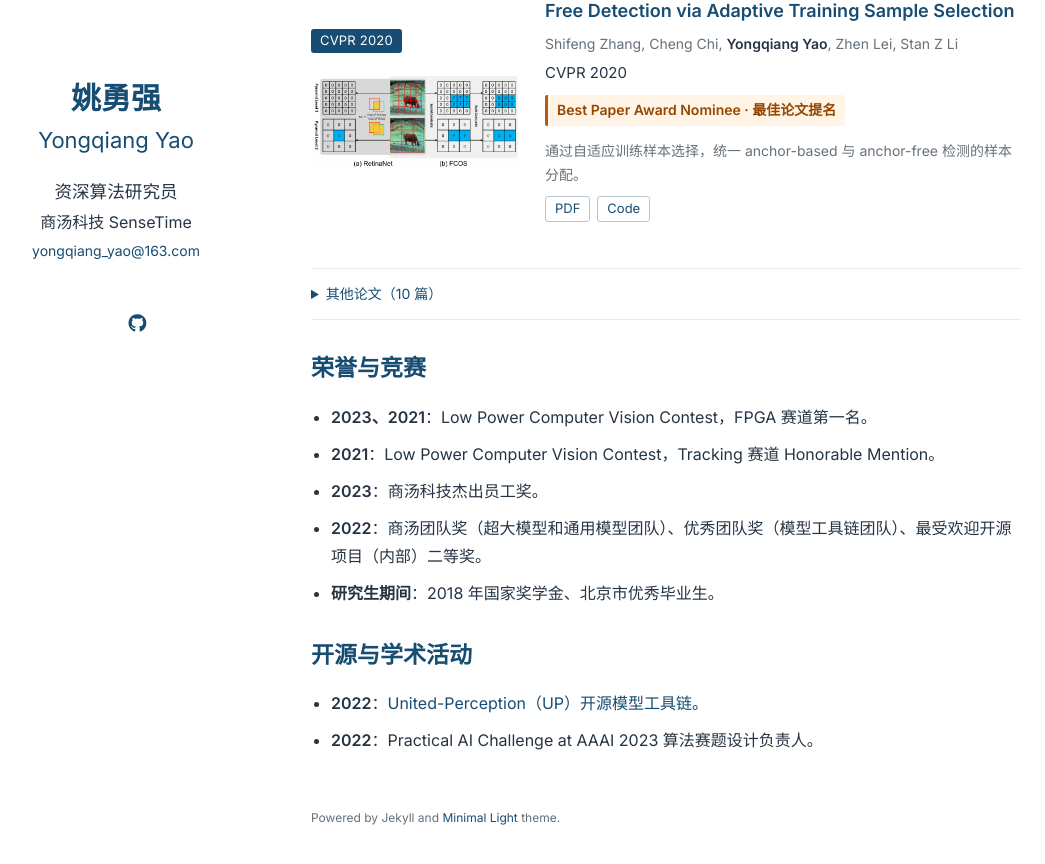
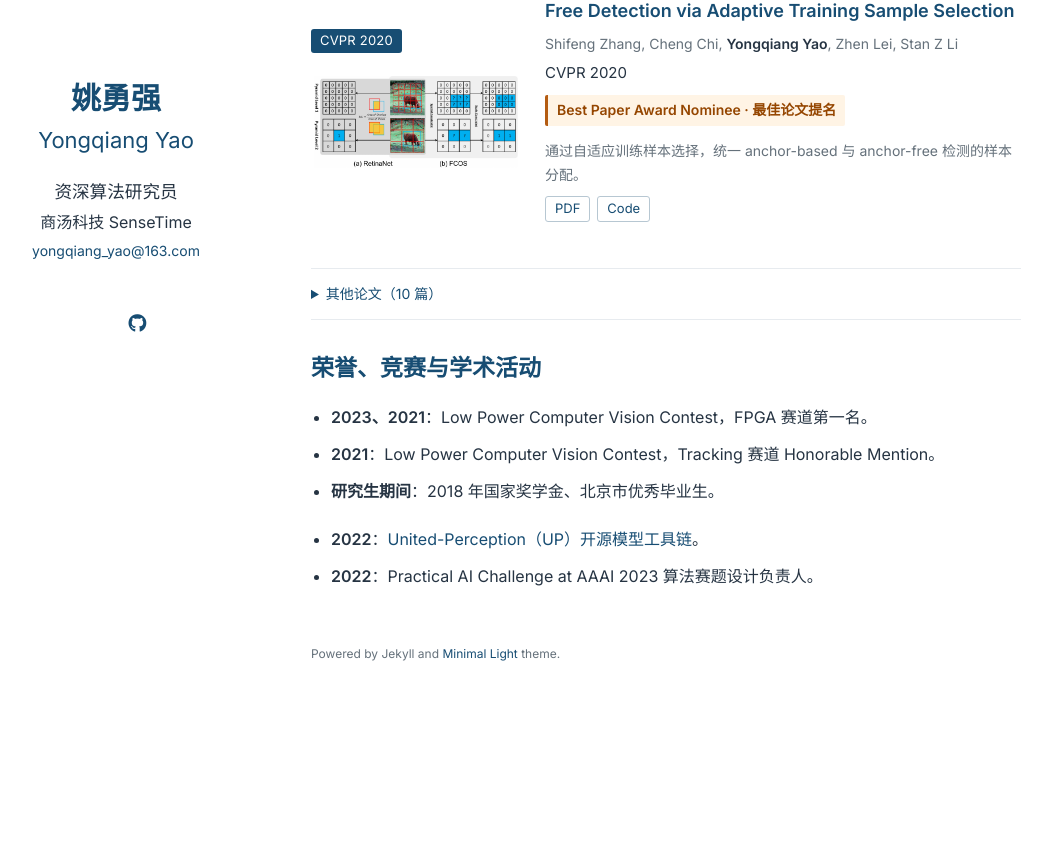
Before and after one commit to yqyao/yqyao.github.io, a Jekyll site: the page built from index.md, in a window 1280 px wide and 900 px high, scrolled down 1780 px. Shown: the top 864 px of the window, without its empty margins (129-1174 px from the left). Built offline with Jekyll 4.4.1, drawn with Linux system fonts in a browser that asks for light colours; some web fonts are replaced; a style sheet for code colours, icons or effects is not loaded; our own code applies the rules of GitHub Pages for plain Markdown files; after the commit the page ends 2516 px from its top, so only the background shows below that.

Commit message:
Simplify honors and combine academic activities

```diff
--- a/index.md
+++ b/index.md
@@ -19,15 +19,11 @@ layout: homepage
 
 {% include publications.md %}
 
-## 荣誉与竞赛
+## 荣誉、竞赛与学术活动
 
 - **2023、2021**：Low Power Computer Vision Contest，FPGA 赛道第一名。
 - **2021**：Low Power Computer Vision Contest，Tracking 赛道 Honorable Mention。
-- **2023**：商汤科技杰出员工奖。
-- **2022**：商汤团队奖（超大模型和通用模型团队）、优秀团队奖（模型工具链团队）、最受欢迎开源项目（内部）二等奖。
 - **研究生期间**：2018 年国家奖学金、北京市优秀毕业生。
-
-## 开源与学术活动
 
 - **2022**：[United-Perception（UP）开源模型工具链](https://github.com/ModelTC/United-Perception)。
 - **2022**：Practical AI Challenge at AAAI 2023 算法赛题设计负责人。
```
